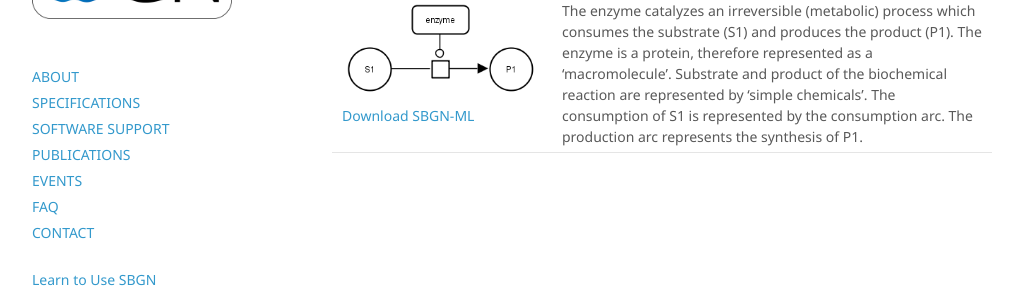
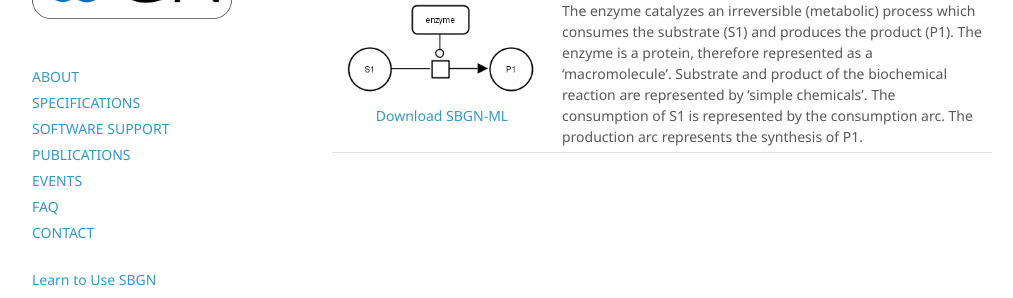
Before and after one commit to sbgn/sbgn, a Jekyll site: the page built from docs/sbgn_bricks.md, in a window 1280 px wide. Shown: the part 135-433 px from the top of the page, without its empty margins (128-1141 px from the left). Built offline with Jekyll 4.4.1, drawn with Linux system fonts in a browser that asks for light colours; nearby versions of some CDN libraries.

Commit message:
Update sbgn_bricks.md

```diff
--- a/docs/sbgn_bricks.md
+++ b/docs/sbgn_bricks.md
@@ -9,7 +9,7 @@
 
 <table>
     <tr>
-      <td style="width: 200px;" align="center"><img src="../sbgn/images/bricks/PD_catalysis_irr_1_1.png"/> <br /> <a href="../sbgn/downloads/bricks/PD_catalysis_irr_1_1.sbgn" target="_blank">Download SBGN-ML</a></td>
+      <td style="width: 200px; text-align: center;"><img src="../sbgn/images/bricks/PD_catalysis_irr_1_1.png"/> <br /> <a href="../sbgn/downloads/bricks/PD_catalysis_irr_1_1.sbgn" target="_blank">Download SBGN-ML</a></td>
       <td><strong>Irreversible reaction with 1 substrate and 1 product</strong><br />
 The enzyme catalyzes an irreversible (metabolic) process which consumes the substrate (S1) and produces the product (P1). The enzyme is a protein, therefore represented as a ‘macromolecule’. Substrate and product of the biochemical reaction are represented by ‘simple chemicals’. The consumption of S1 is represented by the consumption arc. The production arc represents the synthesis of P1.</td>
     </tr>
```
